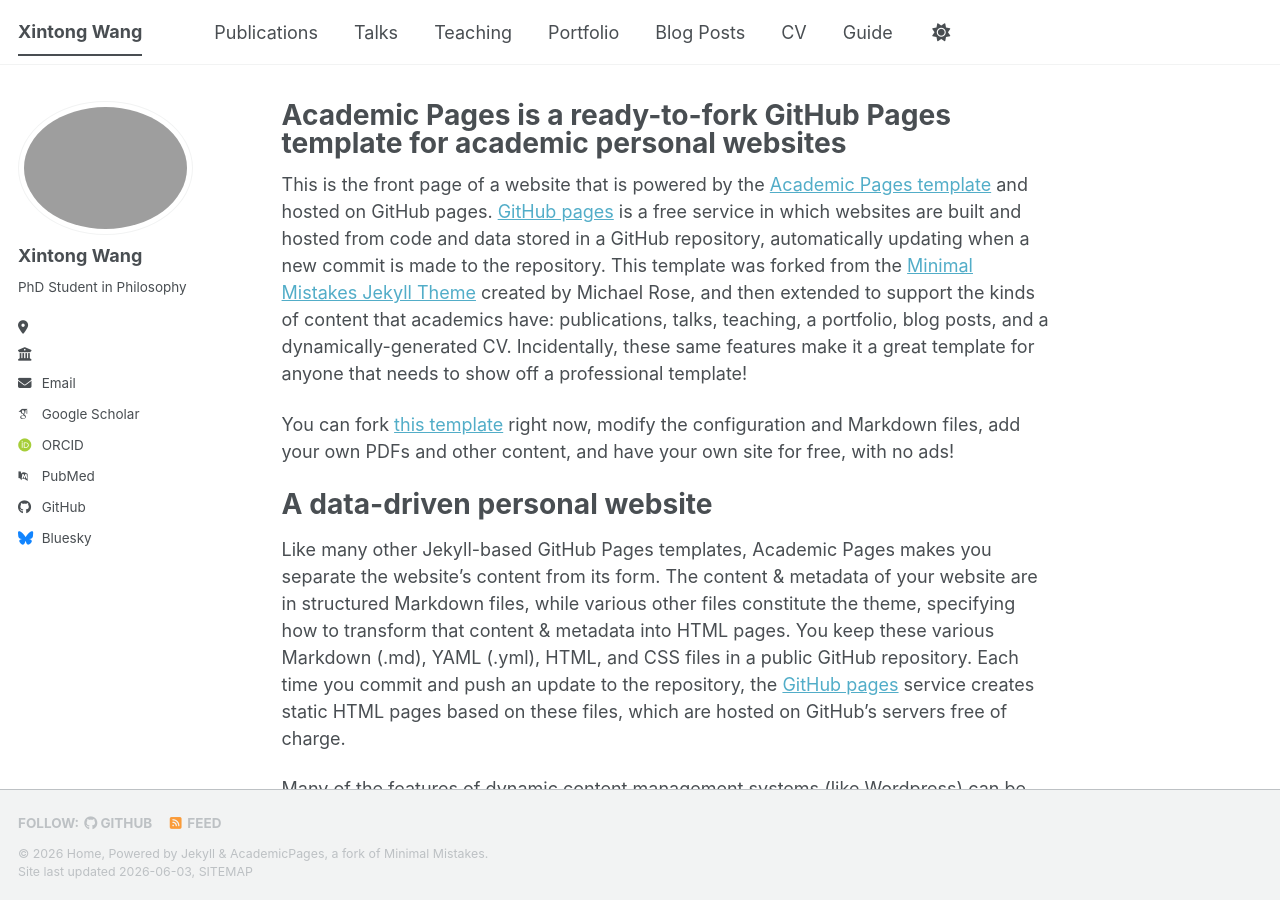
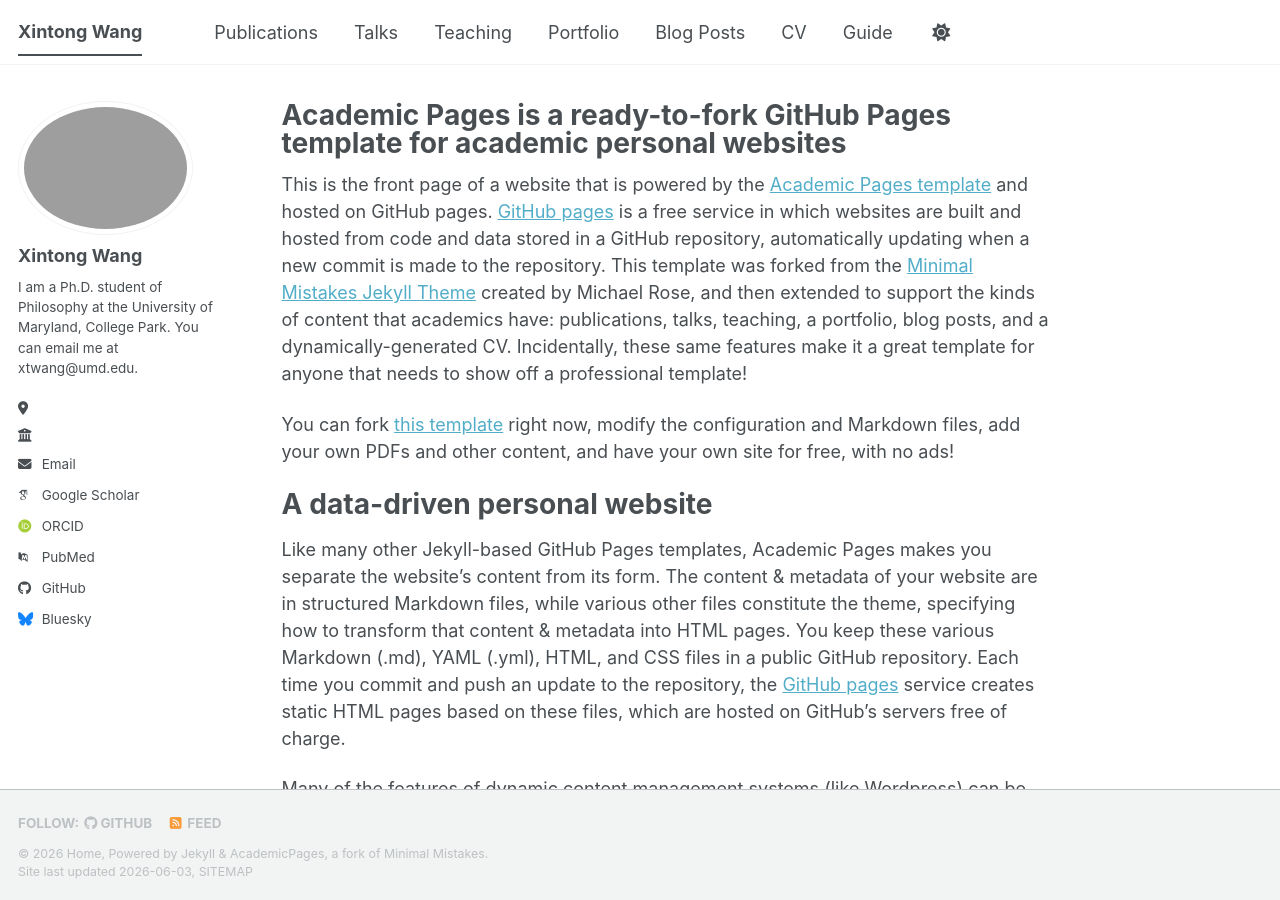
Before and after one commit to wang-xintong/wang-xintong.github.io, a Jekyll site: the page built from _pages/about.md, in a window 1280 px wide and 900 px high. Built offline with Jekyll 4.4.1, drawn with Linux system fonts in a browser that asks for light colours; some web fonts are replaced; a script bundle is joined from its source files by our own code; library files that are not in the unit come from our copies.

Commit message:
Update _config.yml

```diff
--- a/_config.yml
+++ b/_config.yml
@@ -26,7 +26,7 @@ author:
   avatar           : "profile.png"
   name             : "Xintong Wang"
   pronouns         : # example: "she/her"
-  bio              : "PhD Student in Philosophy"
+  bio              : "I am a Ph.D. student of Philosophy at the University of Maryland, College Park. You can email me at xtwang@umd.edu."
   location         : ""
   employer         : ""
   uri              : # URL
```
